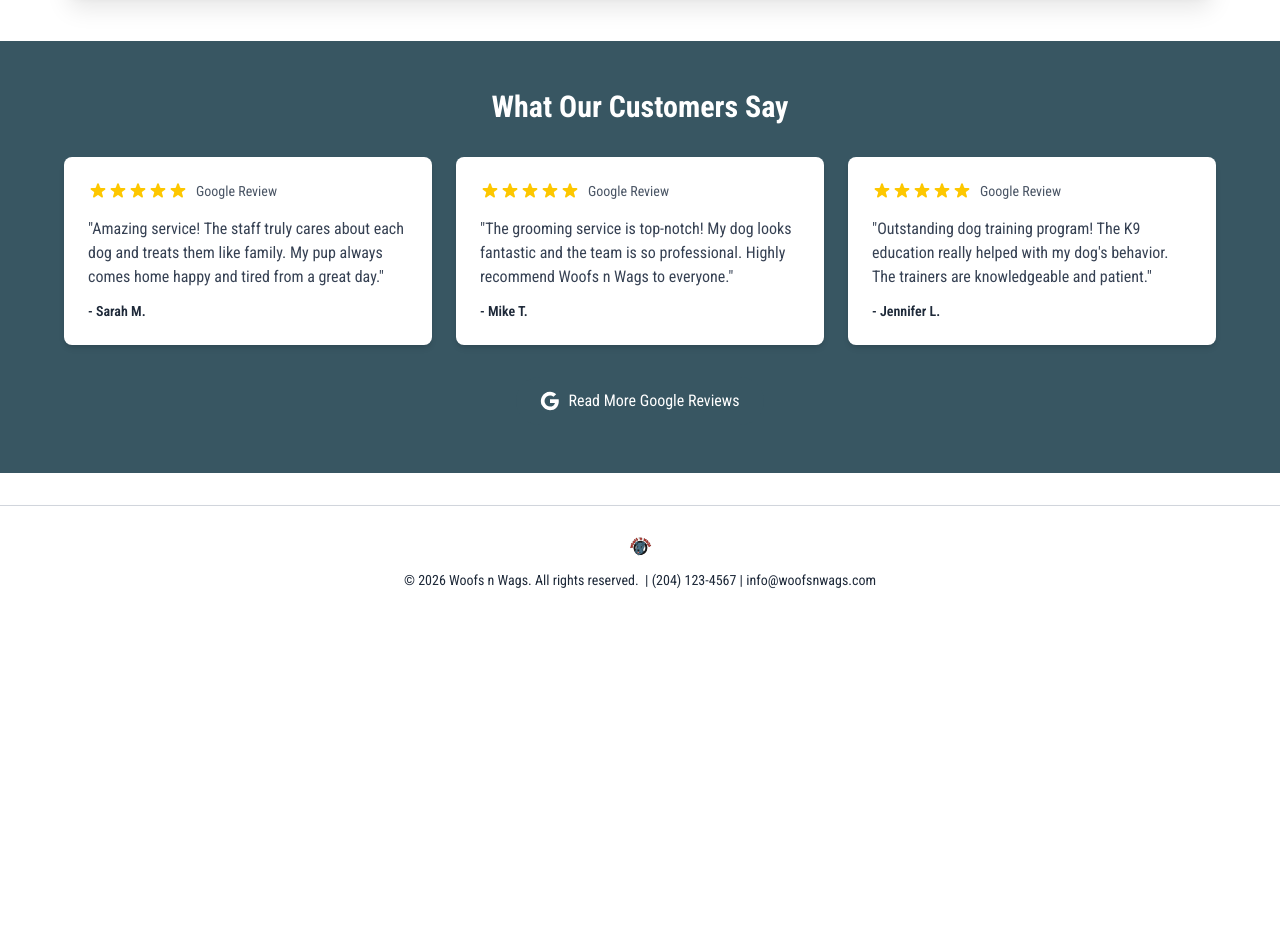
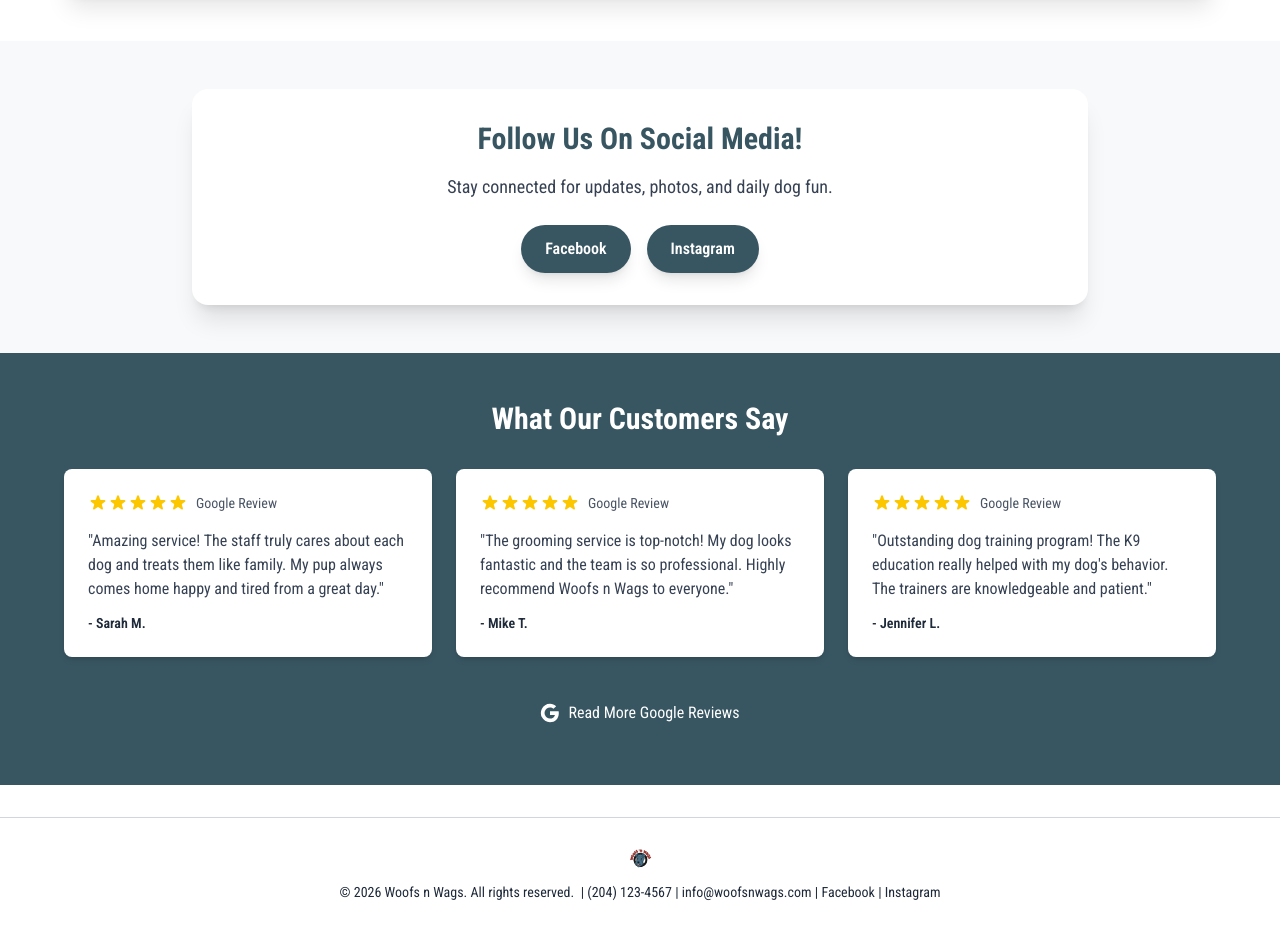
Before and after one commit to matthew-sawatzky/woofs-n-wags, a React (Vite) app: page / in a window 1280 px wide. Shown: the part 3500-4426 px from the top of the page. Before the commit the page ends 4114 px from the top, so only its background shows below. Built offline with nearby package versions, Linux system fonts and the light colour scheme; no server answers; a web font is replaced by a local one.

Commit message:
social media links

```diff
--- a/src/components/Footer.tsx
+++ b/src/components/Footer.tsx
@@ -21,6 +21,24 @@ function Footer() {
           >
             info@woofsnwags.com
           </a>
+          &nbsp;|&nbsp;
+          <a
+            href="https://www.facebook.com/winnipegdogdaycare/"
+            target="_blank"
+            rel="noopener noreferrer"
+            className="transition-colors hover:text-[#385662]"
+          >
+            Facebook
+          </a>
+          &nbsp;|&nbsp;
+          <a
+            href="https://www.instagram.com/woofsnwags/?hl=en"
+            target="_blank"
+            rel="noopener noreferrer"
+            className="transition-colors hover:text-[#385662]"
+          >
+            Instagram
+          </a>
         </p>
       </div>
     </footer>
--- a/src/pages/Home.tsx
+++ b/src/pages/Home.tsx
@@ -465,6 +465,43 @@ function Home() {
           </div>
         </section>
 
+        {/* Social Media */}
+        <section className="py-12 px-6" style={{ backgroundColor: "#f8f9fa" }}>
+          <div className="max-w-4xl mx-auto">
+            <div className="bg-white rounded-2xl shadow-xl p-8 text-center">
+              <h3
+                className="text-3xl font-bold mb-4"
+                style={{ color: "#385662" }}
+              >
+                Follow Us On Social Media!
+              </h3>
+              <p className="text-lg text-gray-700 mb-6">
+                Stay connected for updates, photos, and daily dog fun.
+              </p>
+              <div className="flex flex-col sm:flex-row items-center justify-center gap-4">
+                <a
+                  href="https://www.facebook.com/winnipegdogdaycare/"
+                  target="_blank"
+                  rel="noopener noreferrer"
+                  className="w-full sm:w-auto inline-flex items-center justify-center rounded-full px-6 py-3 font-semibold text-white shadow-lg transition-all duration-300 hover:scale-105 hover:shadow-2xl"
+                  style={{ backgroundColor: "#385662" }}
+                >
+                  Facebook
+                </a>
+                <a
+                  href="https://www.instagram.com/woofsnwags/?hl=en"
+                  target="_blank"
+                  rel="noopener noreferrer"
+                  className="w-full sm:w-auto inline-flex items-center justify-center rounded-full px-6 py-3 font-semibold text-white shadow-lg transition-all duration-300 hover:scale-105 hover:shadow-2xl"
+                  style={{ backgroundColor: "#385662" }}
+                >
+                  Instagram
+                </a>
+              </div>
+            </div>
+          </div>
+        </section>
+
         {/* Google Reviews Section */}
         <section className="py-12 px-6" style={{ backgroundColor: "#385662" }}>
           <div className="max-w-6xl mx-auto">
```
Also changed, not shown: src/pages/Grooming.tsx (+6 -3 lines).
